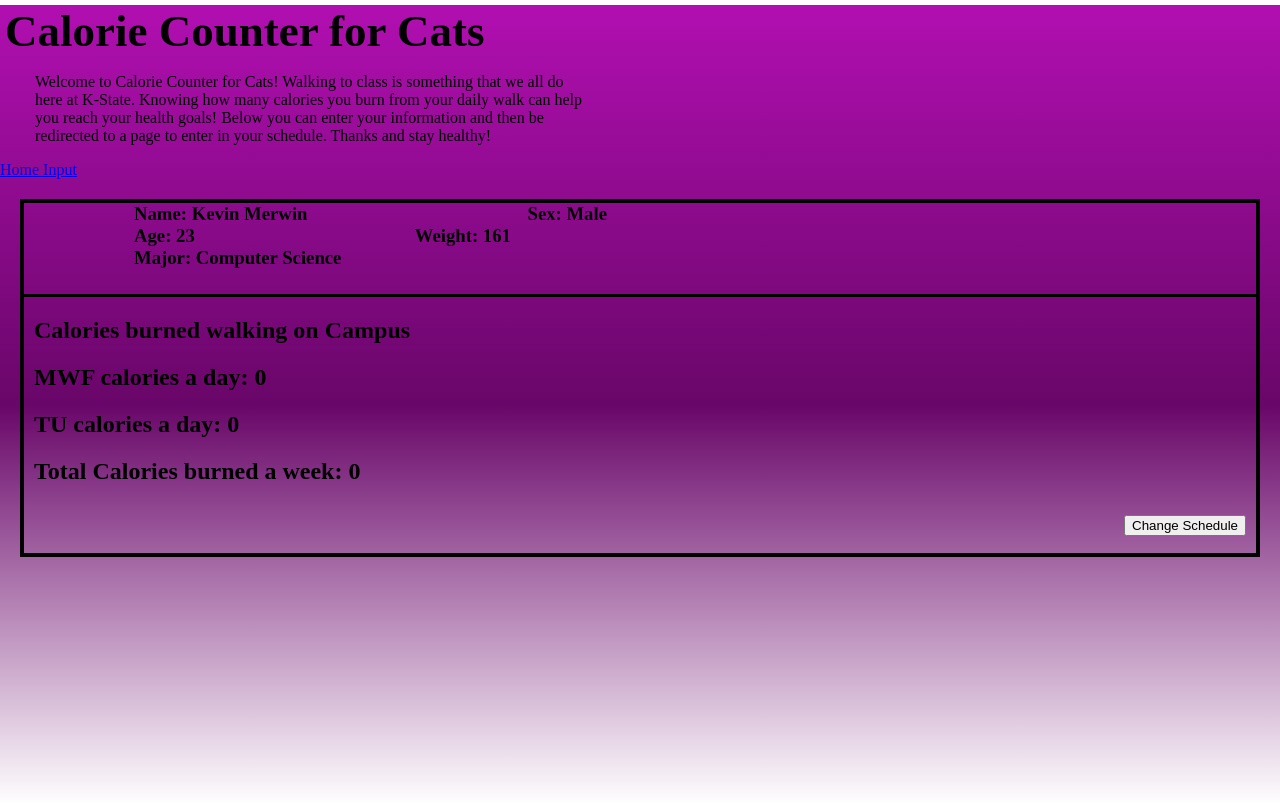
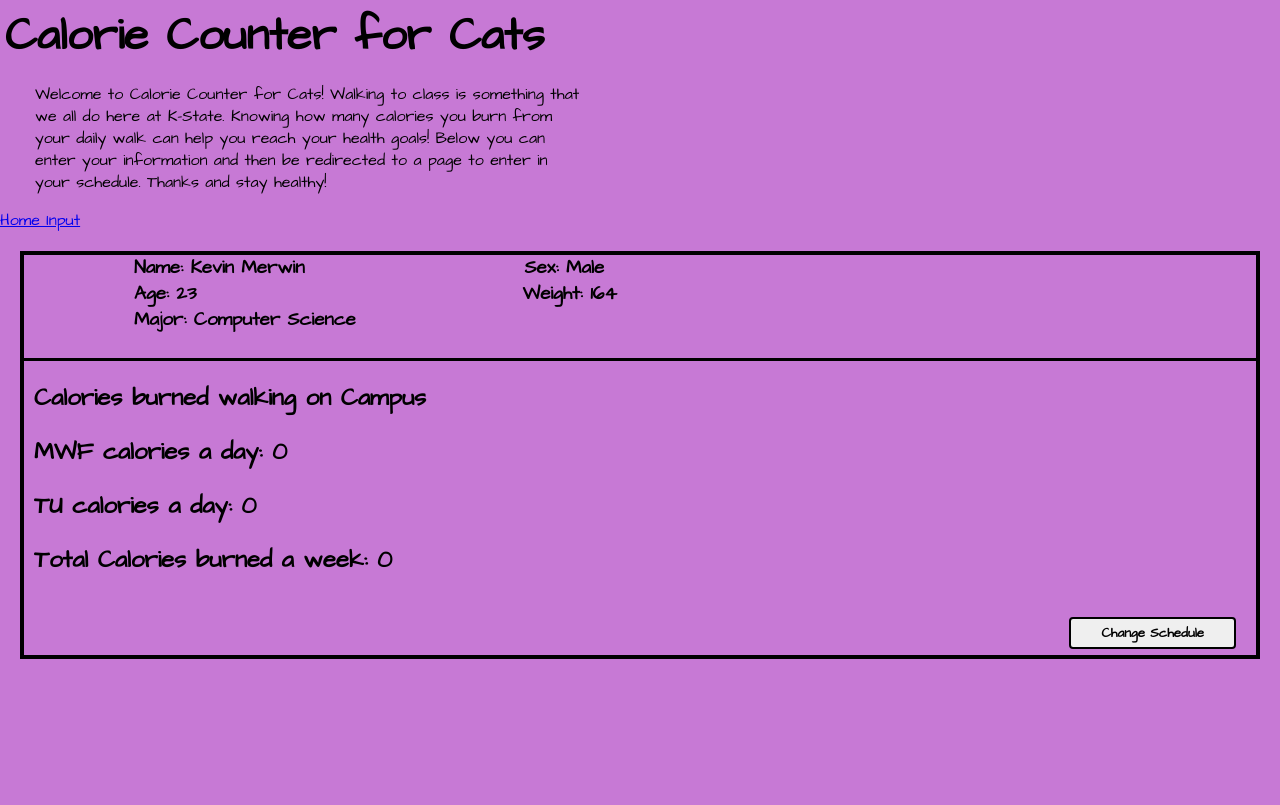
Before and after one commit to ksmerwin/senior-proj, a Vue app: page /ResultsPage in a window 1280 px wide. Built offline with nearby package versions, Linux system fonts and the light colour scheme.

Commit message:
some nice formatting for buttons and layout

```diff
--- a/src/App.vue
+++ b/src/App.vue
@@ -33,12 +33,9 @@ body {
 }
 
 #app {
-  height: 100vh;
-  width: 100vw;
-  /* font-family: 'Segoe UI', Tahoma, Geneva, Verdana, sans-serif; */
-  -webkit-font-smoothing: antialiased;
-  -moz-osx-font-smoothing: grayscale;
-  background: linear-gradient(rgb(177, 15, 177), rgb(105, 6, 105), white);
+
+  font-family: "ArchitectsDaughter", Helvetica, sans-serif;
+  background: rgb(199, 121, 213);
 }
 
 
@@ -52,6 +49,13 @@ body {
 }
 
 
+
+@font-face {
+  font-family: "ArchitectsDaughter";
+  src: local("ArchitectsDaughter"),
+   url(./fonts/ArchitectsDaughter-Regular.ttf) format("truetype");
+}
+
 </style>
 
 
--- a/src/assets/inputstyle.css
+++ b/src/assets/inputstyle.css
@@ -10,6 +10,8 @@
     padding: 5px 30px 5px 30px;
     margin-left: 300px;
     margin-top: 60px;
+    font-family: "ArchitectsDaughter";
+    font-weight: bolder
 }
 
 .description {
--- a/src/components/ResultsPage.vue
+++ b/src/components/ResultsPage.vue
@@ -1,20 +1,20 @@
 <template>
     <div id="profile">
-        <h3>Name: Kevin Merwin</h3>
-        <h3>Sex: Male</h3>
+        <h3>Name: {{firstname}} {{lastname}}</h3>
+        <h3>Sex: {{sex}}</h3>
         <br>
-        <h3>Age: 23</h3>
-        <h3>Weight: 161</h3>
+        <h3>Age: {{age}}</h3>
+
+        <h3 style="margin-left: 206px">Weight: {{weight}}</h3>
         <br>
-        <h3>Major: Computer Science</h3>
+        <h3>Major: {{major}}</h3>
 
     <div id="calculations">
         <h2>Calories burned walking on Campus</h2>
     </div>
-        <h2>MWF calories a day: 0</h2>
-        <h2>TU calories a day: 0</h2>
-        <h2>Total Calories burned a week: 0</h2>
-
+        <h2>MWF calories a day: {{MWFcal}}</h2>
+        <h2>TU calories a day: {{TUcal}}</h2>
+        <h2>Total Calories burned a week: {{totalcal}}</h2>
         <router-link to="/SchedulePage">
     <button>Change Schedule</button>
     </router-link>
@@ -28,14 +28,12 @@
     margin: 20px 20px 0px 20px;
     border:solid black;
     border-width: 4px;
-    height: 350px;
+    height: 400px;
 }
 
 #calculations{
     border-top: solid black;
     margin-top: 25px;
-
-
 }
 
 h2{
@@ -45,7 +43,13 @@ h2{
 
 button {
     float: right;
-    margin: 10px;
+    margin-left: 10px;
+    margin-right: 20px;
+    border-radius: 4px;
+    border: 2px solid black;
+    padding: 5px 30px 5px 30px;
+    font-family: "ArchitectsDaughter";
+    font-weight: bolder
 }
 
 h3{
@@ -62,7 +66,15 @@ h3{
 export default {
   name: 'ResultsPage',
   data: () => ({
-
+      firstname: 'Kevin',
+      lastname: 'Merwin',
+      major: 'Computer Science',
+      weight: '164',
+      age: '23',
+      sex: 'Male',
+      MWFcal: 0,
+      TUcal: 0,
+      totalcal: 0
   })
 }
 </script>
--- a/src/components/SchedulePage.vue
+++ b/src/components/SchedulePage.vue
@@ -79,7 +79,7 @@
 
 
      <router-link to="/ResultsPage">
-    <button class="next">Calculate Calories!</button>
+    <button>Calculate Calories!</button>
     </router-link>
 
     </div>
@@ -91,6 +91,10 @@
 
 
 <style>
+body{
+    background:rgb(199, 121, 213)
+}
+
  li{
      margin:4px;
 
@@ -99,6 +103,13 @@
  select{
      margin:4px;
  }
+
+ button{border-radius: 4px;
+    border: 2px solid black;
+    padding: 5px 30px 5px 30px;
+    font-family: "ArchitectsDaughter";
+    font-weight: bolder;
+    margin:20px}
 </style>
 
 
```
Also changed, not shown: src/fonts/ArchitectsDaughter-Regular.ttf (added), src/fonts/Dosis-VariableFont_wght.ttf (added).
